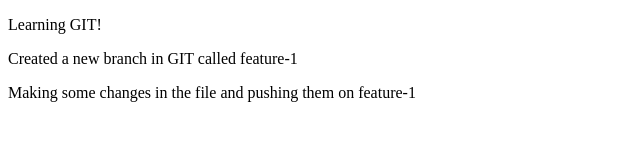
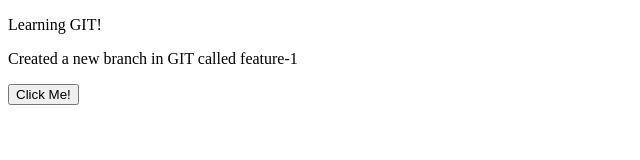
Before and after one commit to The-Knight-King/apnacollege-demo, a plain HTML site: page index.html in a window 1280 px wide. Shown: the whole page, without its empty margins (0-640 px from the left). Drawn offline with Linux system fonts and the light colour scheme.

Commit message:
Adding a button in the 3rd line in feature1

```diff
--- a/index.html
+++ b/index.html
@@ -8,6 +8,6 @@
 <body>
     <p>Learning GIT!</p>
     <p>Created a new branch in GIT called feature-1</p>
-    <p>Making some changes in  the file and pushing them on feature-1</p>
+    <button>Click Me!</button>
 </body>
 </html>
```
